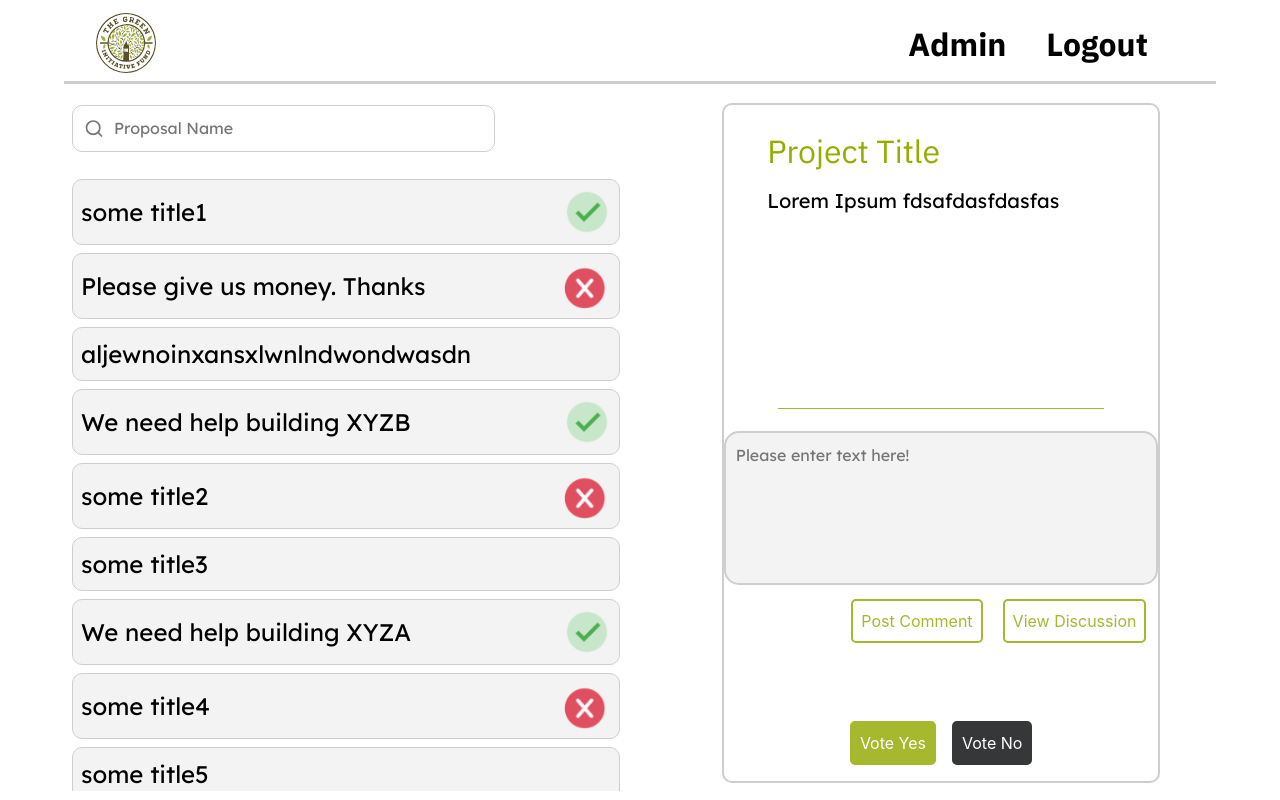
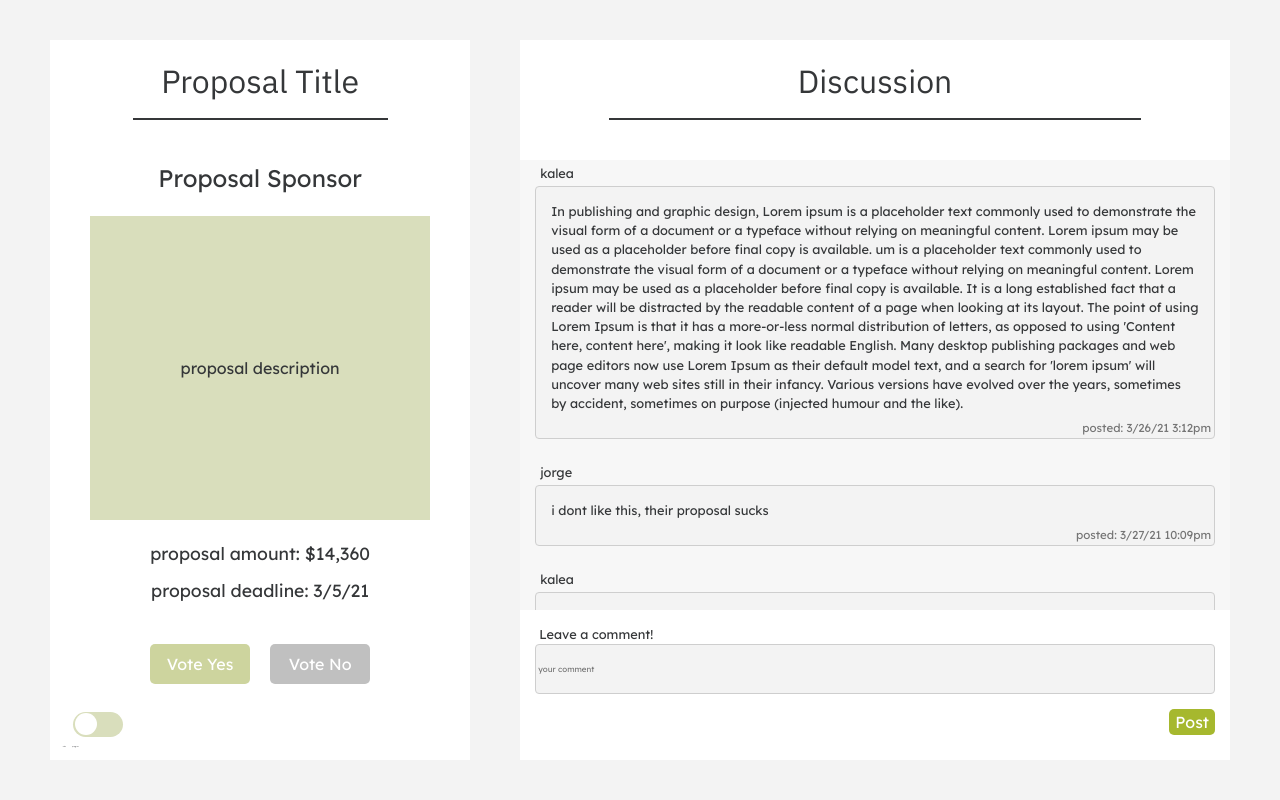
Before and after one commit to codebase-berkeley/tgif-voting-portal, a React (Create React App) app in the folder client/: page / in a window 1280 px wide. Built offline with nearby package versions, Linux system fonts and the light colour scheme.

Commit message:
Aboutta pull

```diff
--- a/client/src/App.js
+++ b/client/src/App.js
@@ -8,8 +8,9 @@ import './App.css';
 function App() {
   return (
     <div className="App">
-      <NavBar/>
-      <Dashboard />
+      {/* <NavBar/>
+      <Dashboard /> */}
+      <ProposalDetails />
     </div>
   );
 }
```
Also changed, not shown: 1 other file (tests, documents, lock files or other folders).
